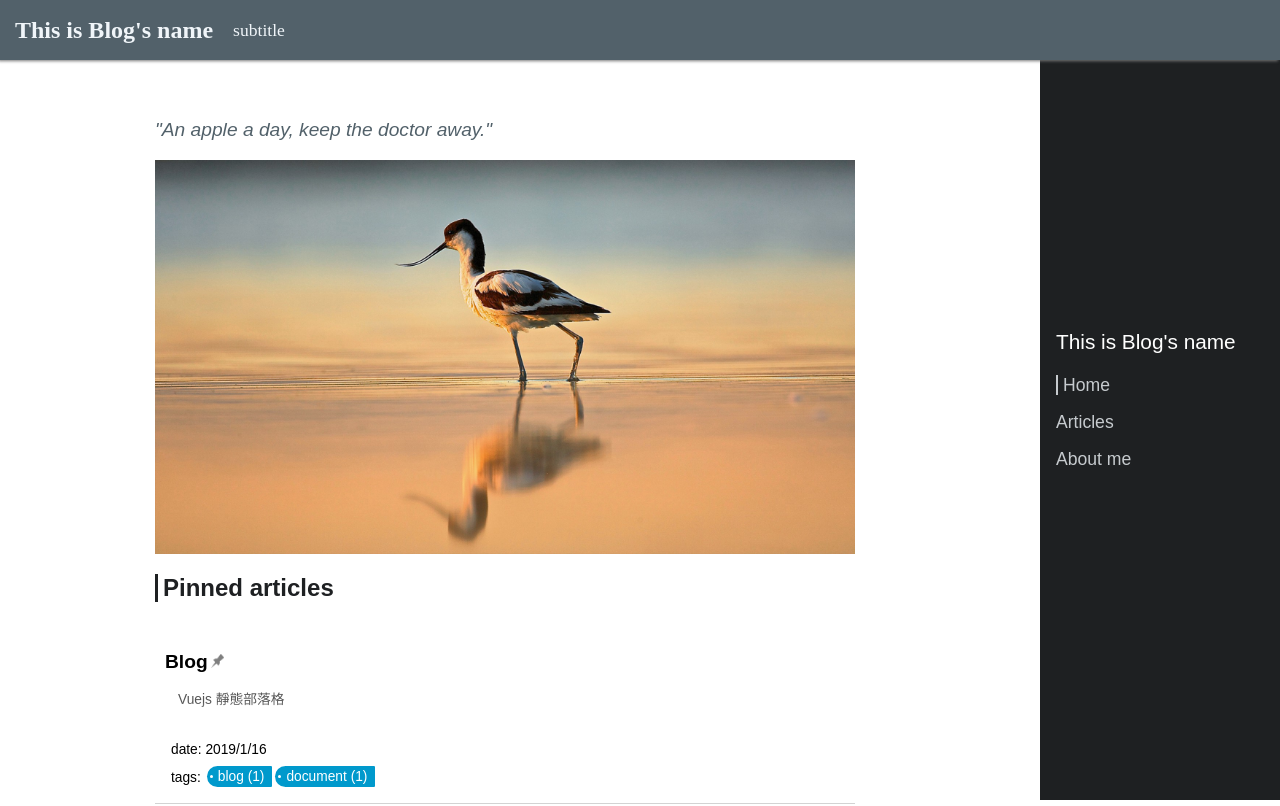
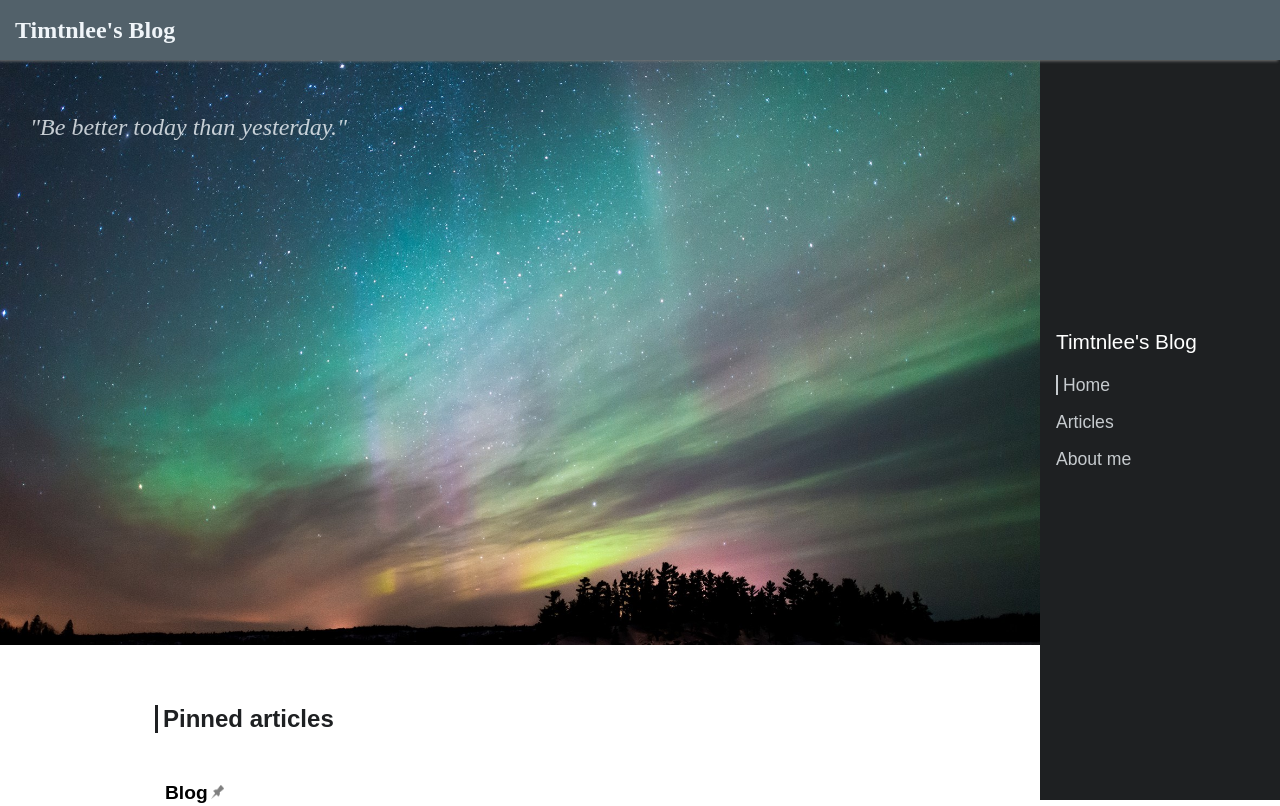
Before and after one commit to timtnleeProject/blog, a Vue app: page /#/ in a window 1280 px wide. Shown: the top 806 px of the page. Built offline with nearby package versions, Linux system fonts and the light colour scheme.

Commit message:
switch repo.

```diff
--- a/public/setting.js
+++ b/public/setting.js
@@ -1,11 +1,11 @@
 return {
-  HEADER_TITLE: "This is Blog's name",
-  HEADER_SUBTITLE: "subtitle",
-  FOOTER_TEXT: "footer text",
+  HEADER_TITLE: "Timtnlee's Blog",
+  HEADER_SUBTITLE: "",
+  FOOTER_TEXT: "litingen1995@gmail.com",
   HOME_PINNED_ARTICLE_TEXT: "Pinned articles",
   HOME_ARTICLE_TEXT: "Latest articles",
-  BANNER_IMAGE: "images/default/bird on water.jpg",
-  QUOTE: "\"An apple a day, keep the doctor away.\"",
+  BANNER_IMAGE: "images/default/aurora.jpg",
+  QUOTE: "\"Be better today than yesterday.\"",
   HOME_MAX_PREVIEW : 10, //首頁顯示文章數量
   PREVIEW_LINE : 1, //文章預覽段落數
   CONTACT: [ //About Page's icons
--- a/src/App.vue
+++ b/src/App.vue
@@ -149,7 +149,7 @@ body {
   width: 100%;
   /* overflow-x: scroll; */
   box-sizing: border-box;
-  padding: $pd;
+  // padding: $pd;
 }
 .fixed-container {
   position: fixed;
@@ -187,9 +187,6 @@ body {
     overflow-x: hidden;
     margin: 0px;
   }
-  .content {
-    padding: $pd-sm;
-  }
   .fixed-container{
     transition: 0.4s;
     z-index: 100;
--- a/src/components/Banner.vue
+++ b/src/components/Banner.vue
@@ -1,6 +1,6 @@
 <template>
   <div class="banner">
-    <h3 class="quote tx-main">{{settings.QUOTE}}</h3>
+    <h3 class="quote tx-light">{{settings.QUOTE}}</h3>
     <img :src="settings.BANNER_IMAGE" alt="" srcset="">
   </div>
 </template>
@@ -16,14 +16,34 @@ export default {
 </script>
 
 <style scoped>
+.banner {
+  position: relative;
+}
 .banner img{
   width: 100%;
   display: block;
 }
-.quote {
+.banner .quote {
+  position: absolute;
+  top: 0;
+  left: 0;
+  padding: 30px;
   font-weight: lighter;
   font-style: italic;
+  font-family: 'Times New Roman', Times, serif;
+  font-size: 1.5rem;
+  opacity: 0.8;
   /* padding: 20px;
   font-size: 1.5rem; */
 }
+@media screen and (max-width:992px){
+  .banner .quote {
+    font-size: 1rem;
+  }
+}
+@media screen and (max-width:992px) and (min-width: 768px){
+  .banner .quote {
+    font-size: 1.2rem;
+  }
+}
 </style>
--- a/src/styles/el.scss
+++ b/src/styles/el.scss
@@ -93,9 +93,15 @@ h6 {
 .center-max-view {
   display: flex;
   justify-content: center;
+  padding: $pd;
   >div {
     width: 100%;
     max-width: $max-view;
+  }
+}
+@media screen and (max-width:992px) {
+  .center-max-view {
+    padding: $pd-sm;
   }
 }
 .flex-col {
--- a/src/views/Home.vue
+++ b/src/views/Home.vue
@@ -1,7 +1,8 @@
 <template>
+  <div>
+    <banner></banner>
     <div class="center-max-view">
       <div>
-      <banner></banner>
         <div v-if="pinned_previews.length>0">
           <h2 class="h tx-dark">{{settings.HOME_PINNED_ARTICLE_TEXT}}</h2>
           <my-previews :max="settings.HOME_MAX_PREVIEW" :previews="pinned_previews"></my-previews>
@@ -11,6 +12,8 @@
           <my-previews :max="settings.HOME_MAX_PREVIEW" :previews="normal_previews"></my-previews>
         </div>
         <router-link class="block last" to="/search">> more articles</router-link>
+      </div>
+
     </div>
   </div>
 </template>
```
Also changed, not shown: public/doc/about.md (+39 -6 lines), public/images/default/aurora.jpg (added), public/images/default/bird on water.jpg (deleted). Lines whose indentation alone changed are shown as unchanged.
